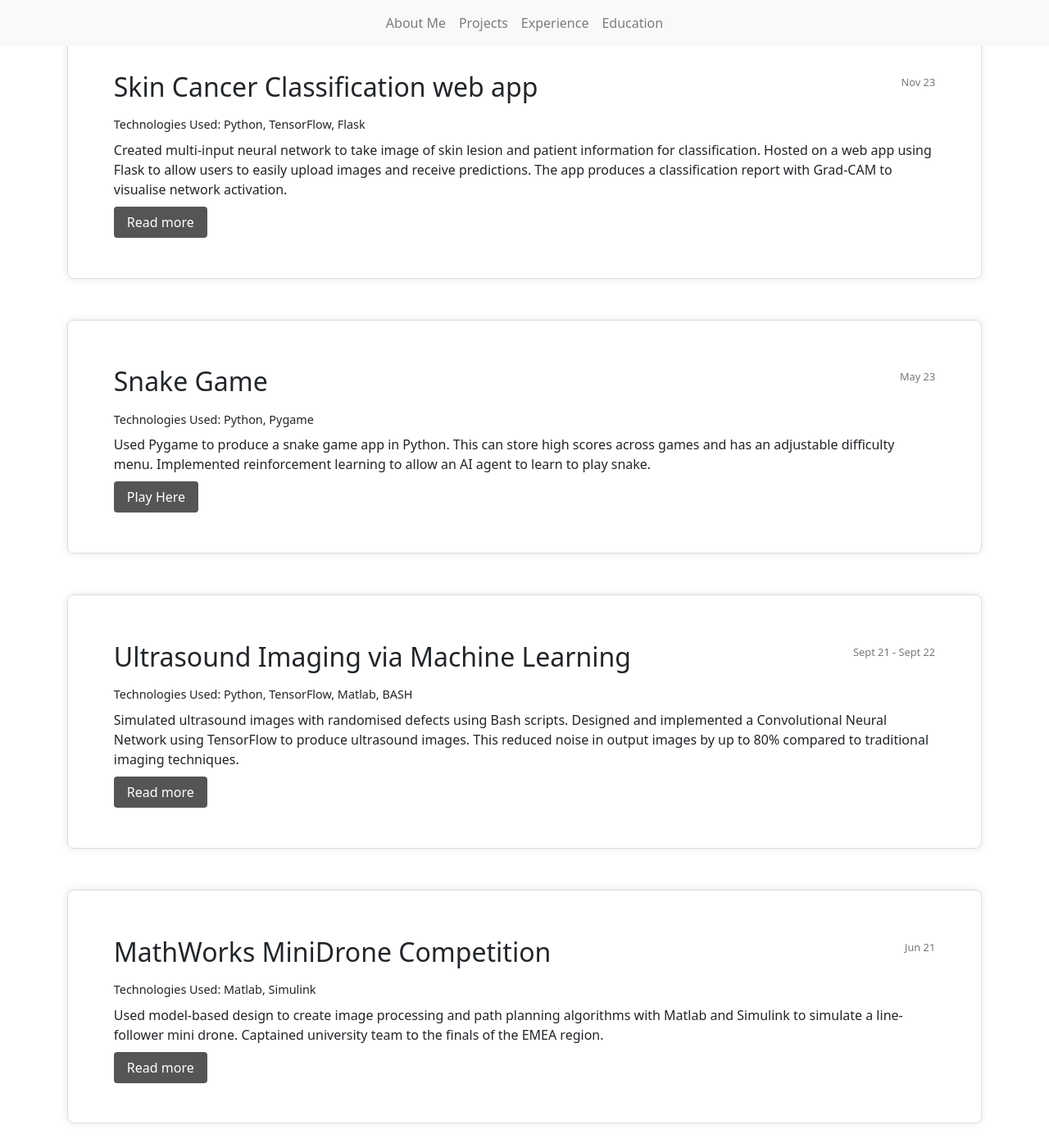
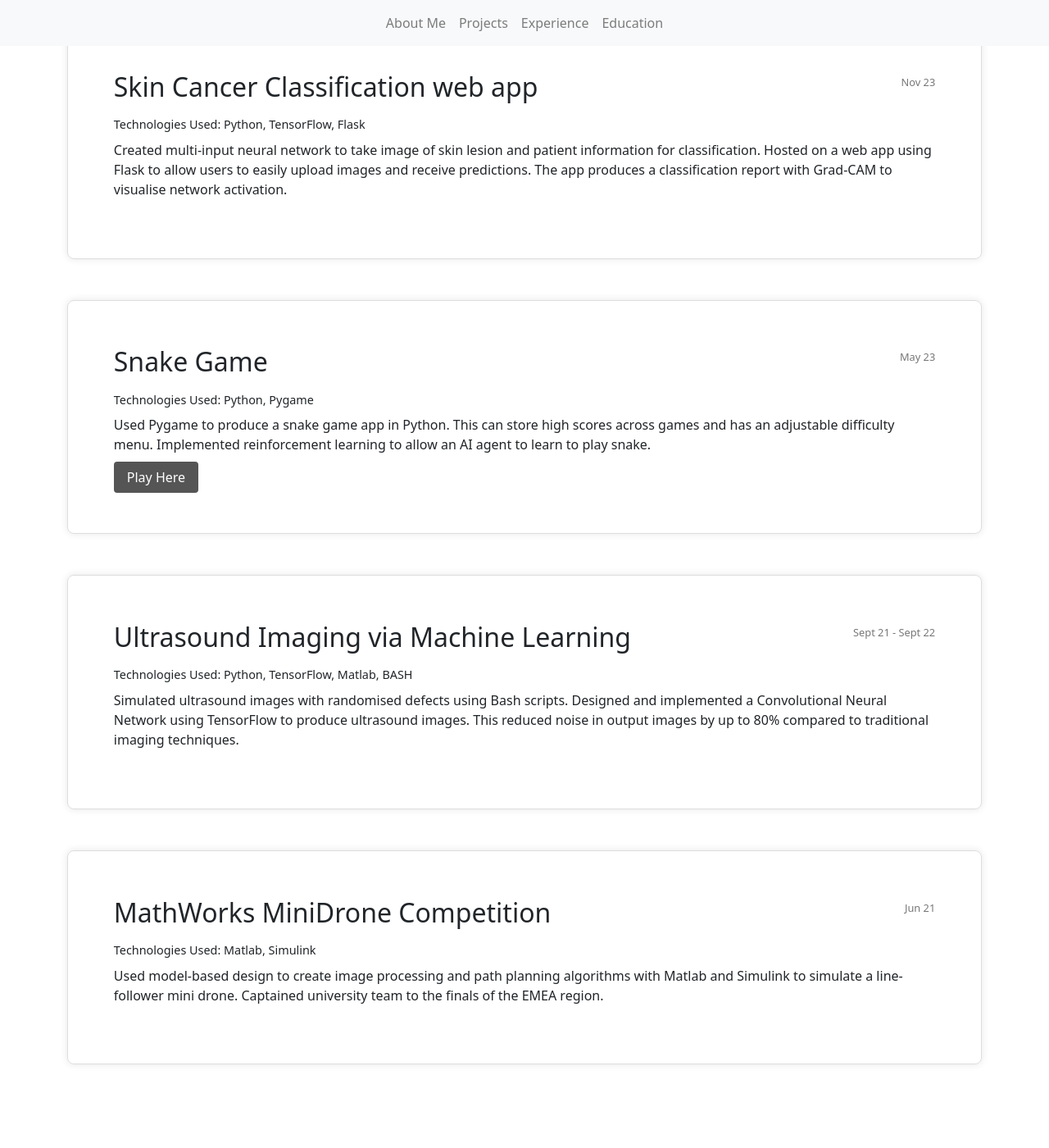
Before and after one commit to maxcollins457/maxcollins457.github.io, a Jekyll site: the page built from docs/projects.html, in a window 1280 px wide and 1400 px high, scrolled down 291 px. Shown: the whole window at 82% size. Built offline with Jekyll 4.4.1, drawn with Linux system fonts in a browser that asks for light colours; a style sheet for code colours, icons or effects is not loaded.

Commit message:
Hidden read more as not ready

```diff
--- a/docs/projects.html
+++ b/docs/projects.html
@@ -18,7 +18,7 @@ title: Max Collins
             Hosted on a web app using Flask to allow users to easily upload images and receive predictions.
             The app produces a classification report with Grad-CAM to visualise network activation.
         </p>
-        <a href="/#" class="project-link">Read more</a>
+        <!-- <a href="/#" class="project-link">Read more</a>  -->
         <!-- ../projects/cancer_classification.html -->
     </div>
     <div class="project-container fade-in">
@@ -46,7 +46,7 @@ title: Max Collins
             a Convolutional Neural Network using TensorFlow to produce ultrasound images.
             This reduced noise in output images by up to 80% compared to traditional imaging techniques.
         </p>
-        <a href="/#" class="project-link">Read more</a>
+        <!-- <a href="/#" class="project-link">Read more</a> -->
         <!-- ../projects/masters.html -->
     </div>
     <div class="project-container fade-in">
@@ -59,7 +59,7 @@ title: Max Collins
             Used model-based design to create image processing and path planning algorithms with Matlab and Simulink to simulate a line-follower mini drone.
             Captained university team to the finals of the EMEA region.
         </p>
-        <a href="/#" class="project-link">Read more</a>
+        <!-- <a href="/#" class="project-link">Read more</a> -->
         <!-- ../projects/drone.html -->
     </div>
 </section>
```
